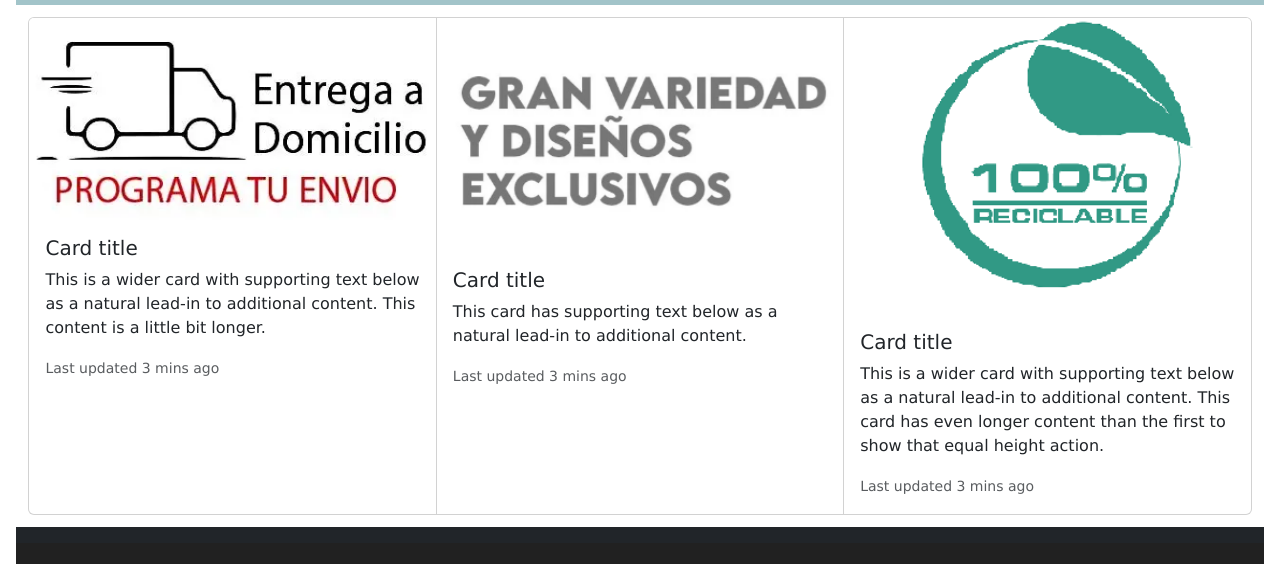
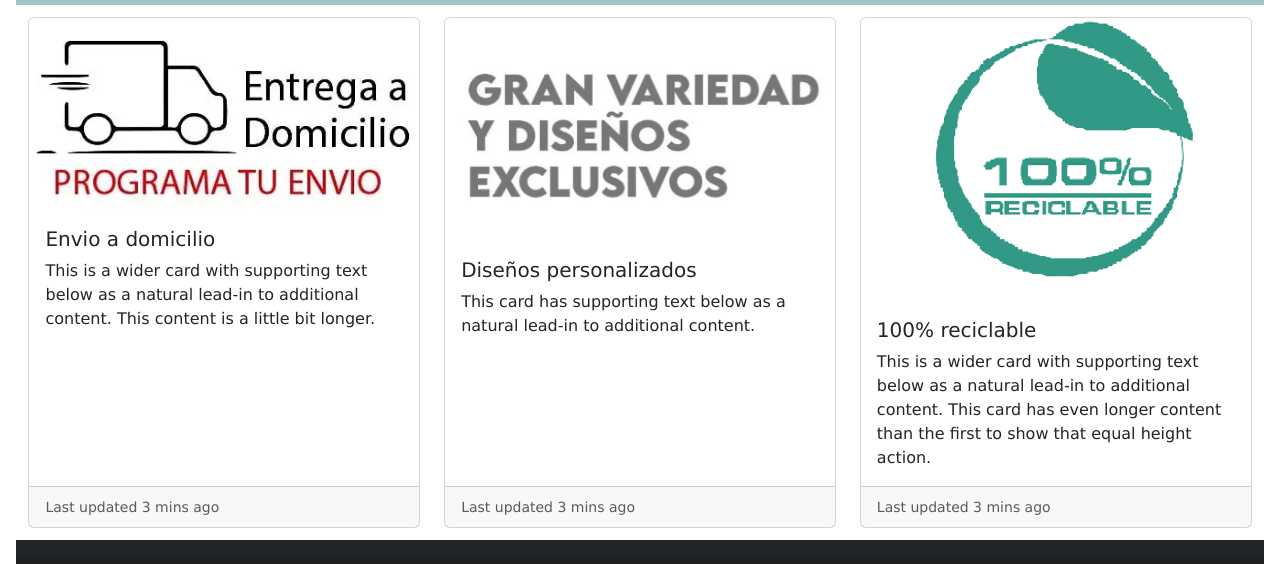
Before and after one commit to Piochii/2entrega_MatiasSanchez, a plain HTML site: page Pagina/servicios.html in a window 1280 px wide. Shown: the part 124-688 px from the top of the page. Drawn offline with nearby package versions, Linux system fonts and the light colour scheme.

Commit message:
modificamos servis

```diff
--- a/Pagina/servicios.html
+++ b/Pagina/servicios.html
@@ -61,29 +61,41 @@
 
  <!-- Main -->
     <main class="cardservis">
-      <div class="card-group">
-        <div class="card">
+      <div class="row row-cols-1 row-cols-md-3 g-4">
+        <div class="col">
+          <div class="card h-100">
             <img src="../Img/6.png" class="card-img-top" alt="...">
             <div class="card-body">
-            <h5 class="card-title">Card title</h5>
+              <h5 class="card-title">Envio a domicilio</h5>
               <p class="card-text">This is a wider card with supporting text below as a natural lead-in to additional content. This content is a little bit longer.</p>
-            <p class="card-text"><small class="text-muted">Last updated 3 mins ago</small></p>
+            </div>
+            <div class="card-footer">
+              <small class="text-muted">Last updated 3 mins ago</small>
             </div>
           </div>
-        <div class="card">
+        </div>
+        <div class="col">
+          <div class="card h-100">
             <img src="../Img/7.png" class="card-img-top" alt="...">
             <div class="card-body">
-            <h5 class="card-title">Card title</h5>
+              <h5 class="card-title">Diseños personalizados</h5>
               <p class="card-text">This card has supporting text below as a natural lead-in to additional content.</p>
-            <p class="card-text"><small class="text-muted">Last updated 3 mins ago</small></p>
+            </div>
+            <div class="card-footer">
+              <small class="text-muted">Last updated 3 mins ago</small>
             </div>
           </div>
-        <div class="card">
+        </div>
+        <div class="col">
+          <div class="card h-100">
             <img src="../Img/8.png" class="card-img-top" alt="...">
             <div class="card-body">
-            <h5 class="card-title">Card title</h5>
+              <h5 class="card-title">100% reciclable</h5>
               <p class="card-text">This is a wider card with supporting text below as a natural lead-in to additional content. This card has even longer content than the first to show that equal height action.</p>
-            <p class="card-text"><small class="text-muted">Last updated 3 mins ago</small></p>
+            </div>
+            <div class="card-footer">
+              <small class="text-muted">Last updated 3 mins ago</small>
+            </div>
           </div>
         </div>
       </div>
```
Lines whose indentation alone changed are shown as unchanged.
